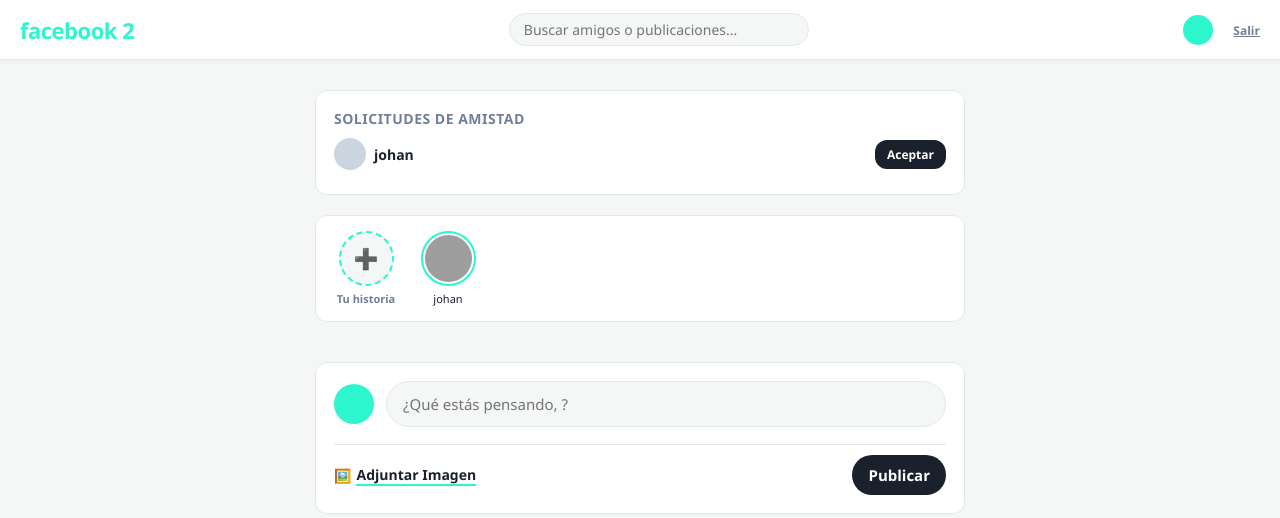
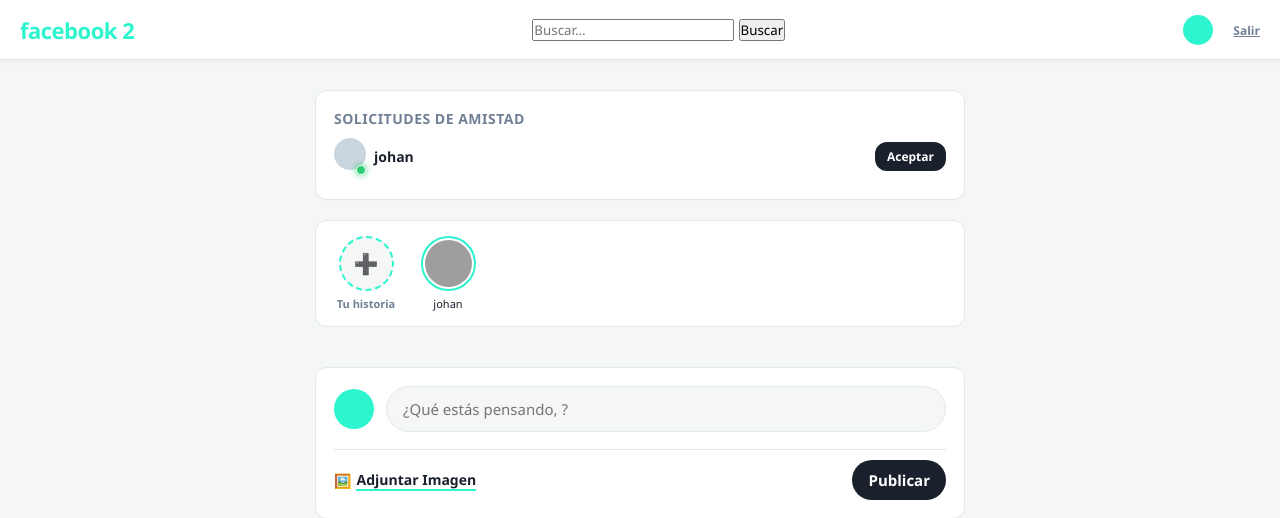
Before and after one commit to johanalcala2016-code/Facebook, a Django app: template templates/feed.html in a window 1280 px wide. Shown: the top 518 px of the page. Run offline with Django 5.2, Linux system fonts and the light colour scheme; the template is opened without the code that fills it: values that come from a table or form of the project are taken from there, others are empty; data comes from the database, SQL or seed files in the repository; both versions use the stored data as it was after the commit; grey boxes are pictures that could not be loaded.

Commit message:
fourth commit

```diff
--- a/app1/views.py
+++ b/app1/views.py
@@ -21,9 +21,10 @@ def feed_home(request):
 
     # 3. Lógica del buscador y Posts del Feed (Ordenados de más reciente a más antiguo)
     busqueda = request.GET.get('q')
-    usuarios_encontrados = None
+    usuarios_encontrados = []
 
-    if busqueda:
+    if busqueda:  # 👈 ¡ESTE CONDICIONAL EVITA EL ERROR DE NONE!
+        usuarios_encontrados = User.objects.filter(username__icontains=busqueda).exclude(id=request.user.id)
         todos_los_posts = Publicacion.objects.filter(
             Q(contenido__icontains=busqueda) | Q(usuario__username__icontains=busqueda)
         ).order_by('-fecha_creacion')  # 👈 Asegúrate de si tu campo es 'fecha_creacion' o 'fecha_publicacion'
--- a/templates/feed.html
+++ b/templates/feed.html
@@ -67,14 +67,20 @@
         .comment-form { display: flex; gap: 8px; align-items: center; }
         .comment-input { flex-grow: 1; padding: 8px 14px; border: 1px solid var(--border-color); border-radius: 20px; font-size: 13px; outline: none; background: var(--bg-card); }
         .btn-comment-submit { background: var(--text-main); color: white; border: none; padding: 6px 12px; border-radius: 20px; font-weight: bold; cursor: pointer; font-size: 13px; }
+
+        .status-badge { width: 10px; height: 10px; border-radius: 50%; display: inline-block; border: 1.5px solid white; }
+        .status-online { background-color: #2ecc71; box-shadow: 0 0 6px #2ecc71; }
+        .status-offline { background-color: #95a5a6; }
     </style>
 </head>
 <body>
 
     <nav class="navbar">
         <a href="{% url 'feed' %}" class="nav-logo" style="color: var(--primary-color);">facebook 2</a>
-        <form method="GET" action="{% url 'feed' %}" class="search-bar">
-            <input type="text" name="q" placeholder="Buscar amigos o publicaciones..." value="{{ busqueda|default:'' }}">
+        <!-- Busca tu formulario de búsqueda en la barra superior y déjalo así: -->
+        <form method="GET" action="{% url 'feed' %}">
+                    <input type="text" name="q" placeholder="Buscar..." value="{{ busqueda|default:'' }}">
+                    <button type="submit">Buscar</button>
         </form>
         <div class="nav-profile" style="display: flex; align-items: center; gap: 12px;">
             <div style="display: flex; align-items: center; gap: 8px;">
@@ -121,8 +127,11 @@
                 <div class="widget-title">Solicitudes de Amistad</div>
                 {% for sol in solicitudes %}
                 <div class="widget-item">
-                    <div style="display: flex; align-items: center; gap: 8px;">
-                        <div class="avatar" style="width:32px; height:32px;"></div>
+                    <div style="display: flex; align-items: center; gap: 8px; position: relative;">
+                        <div style="position: relative;">
+                            <div class="avatar" style="width:32px; height:32px;"></div>
+                            <span class="status-badge {% if sol.remitente.perfil.esta_online %}status-online{% else %}status-offline{% endif %}" style="position: absolute; bottom: 0; right: 0;"></span>
+                        </div>
                         <span style="font-size: 14px; font-weight: 600;">{{ sol.remitente.username }}</span>
                     </div>
                     <form method="POST" action="{% url 'aceptar_solicitud' sol.id %}">
```
Also changed, not shown: db.sqlite3, media/avatars/boss-administrator-head-avatar-profile-icon-with-tie-symbol-illustration-vector.jpg (added), 1 other file.
